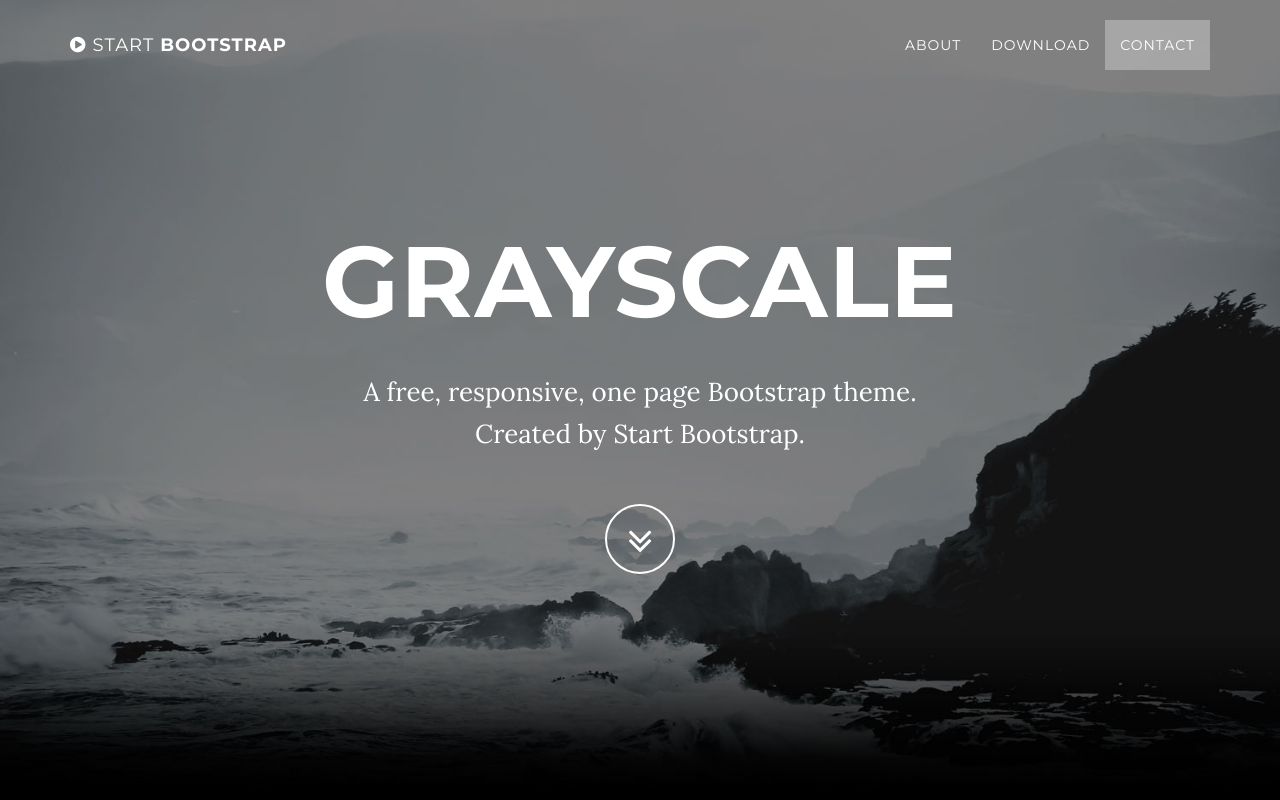
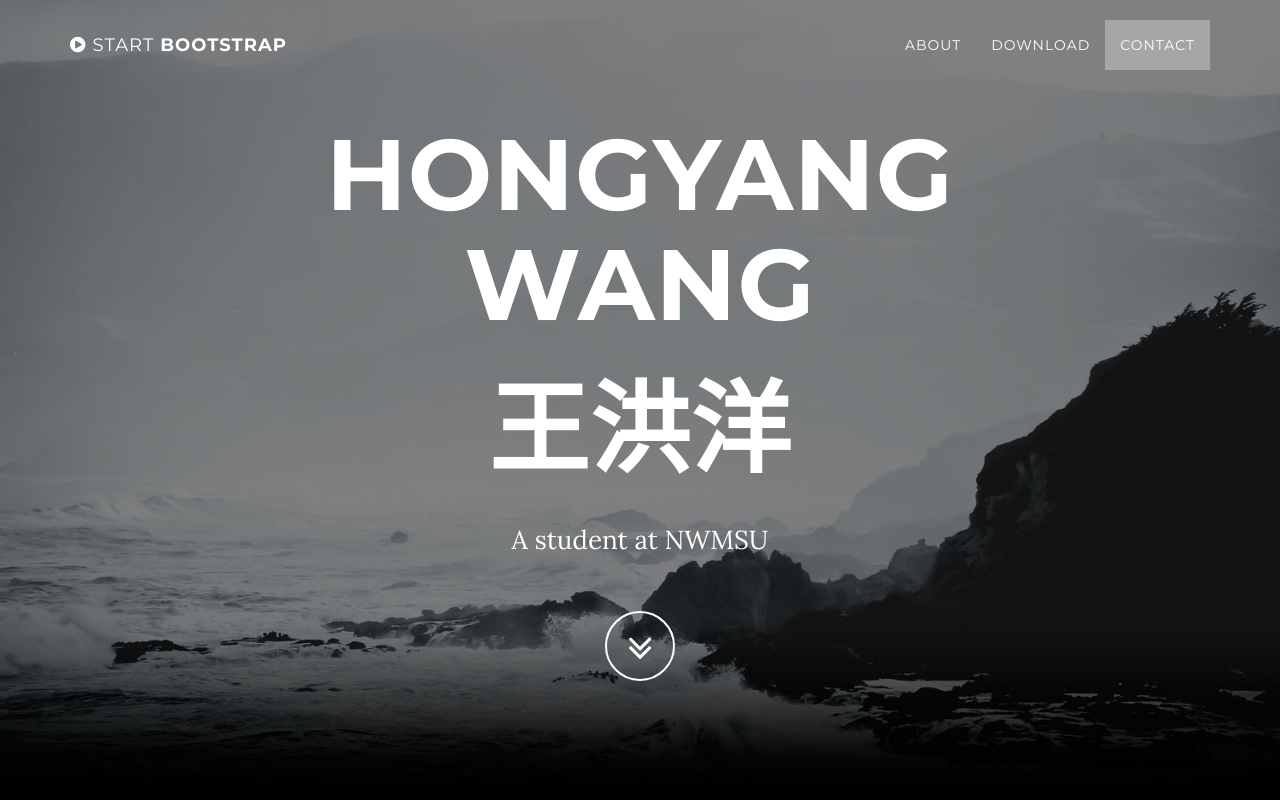
Before and after one commit to hongyangwang0308/hongyangwang0308.github.io, a website: page index.html in a window 1280 px wide. Shown: the top 800 px of the page. Drawn offline with nearby package versions, Linux system fonts and the light colour scheme; some packages are replaced by stand-ins of ours.

Commit message:
Update index.html
changed few names

```diff
--- a/index.html
+++ b/index.html
@@ -74,9 +74,9 @@
             <div class="container">
                 <div class="row">
                     <div class="col-md-8 col-md-offset-2">
-                        <h1 class="brand-heading">Grayscale</h1>
-                        <p class="intro-text">A free, responsive, one page Bootstrap theme.
-                            <br>Created by Start Bootstrap.</p>
+                        <h1 class="brand-heading">HongYang Wang</h1>
+                        <h2 class="brand-heading">王洪洋</h2>
+                        <p class="intro-text">A student at NWMSU</p>
                         <a href="#about" class="btn btn-circle page-scroll">
                             <i class="fa fa-angle-double-down animated"></i>
                         </a>
@@ -140,7 +140,7 @@
     <!-- Footer -->
     <footer>
         <div class="container text-center">
-            <p>Copyright &copy; Your Website 2016</p>
+            <p>Copyright &copy; hongyangwang.com 2016</p>
         </div>
     </footer>
 
```
